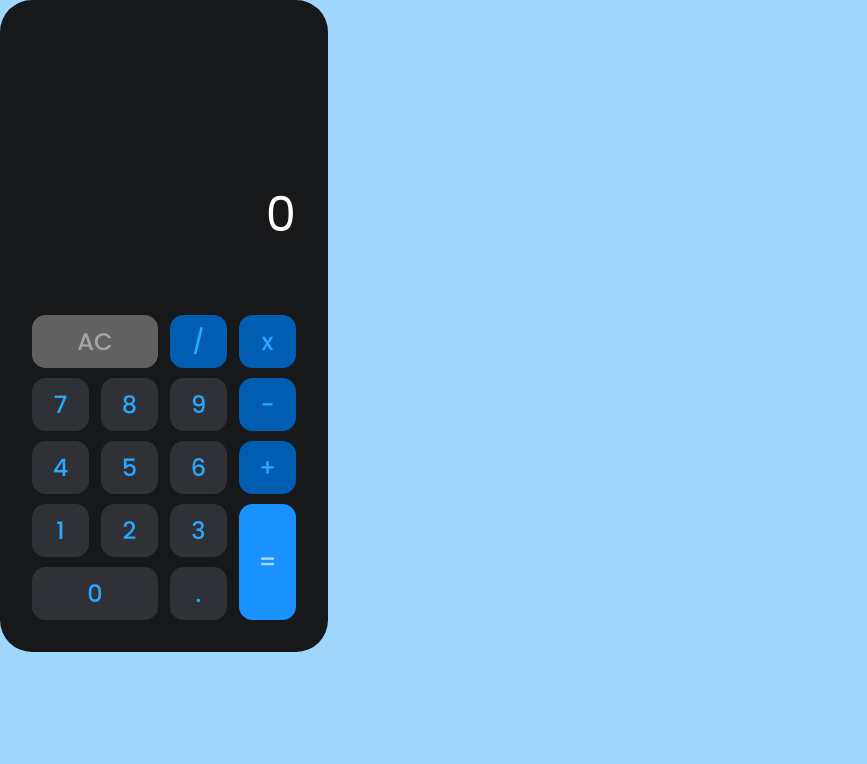
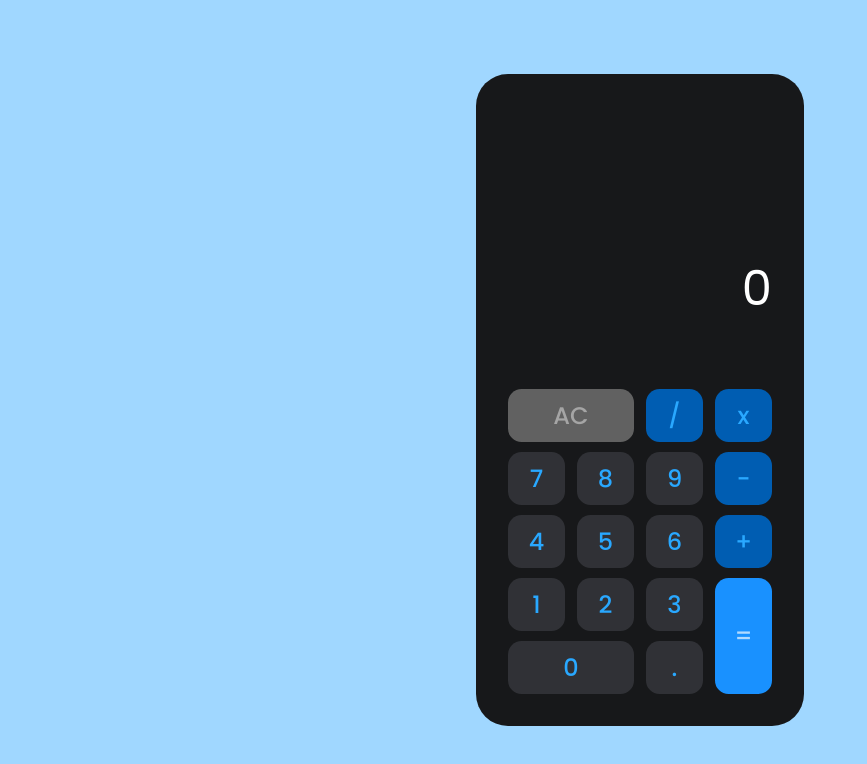
Before and after one commit to jpzs444/javascript-calculator, a React (Vite) app: page / in a window 1280 px wide. Shown: the top 764 px of the page, without its empty margins (0-867 px from the left). Built offline with nearby package versions, Linux system fonts and the light colour scheme.

Commit message:
style: Make calculator responsive to all screen sizes

```diff
--- a/src/App.jsx
+++ b/src/App.jsx
@@ -92,6 +92,7 @@ const App = () => {
   }
 
   return (
+    <main className="container">
       <div className="calculator">
         <div className="output">
           <div id="formula">{formula}</div>
@@ -125,6 +126,7 @@ const App = () => {
           <button id="equals" type="button" onClick={handleEquals}>=</button>
         </div>
       </div>
+    </main>
   )
 }
 
--- a/src/scss/styles.scss
+++ b/src/scss/styles.scss
@@ -1,3 +1,10 @@
 @forward 'components';
 @forward 'globals';
 @forward 'util';
+
+.container {
+  display: flex;
+  justify-content: center;
+  align-items: center;
+  min-height: 100vh;
+}
```
Lines whose indentation alone changed are shown as unchanged.
